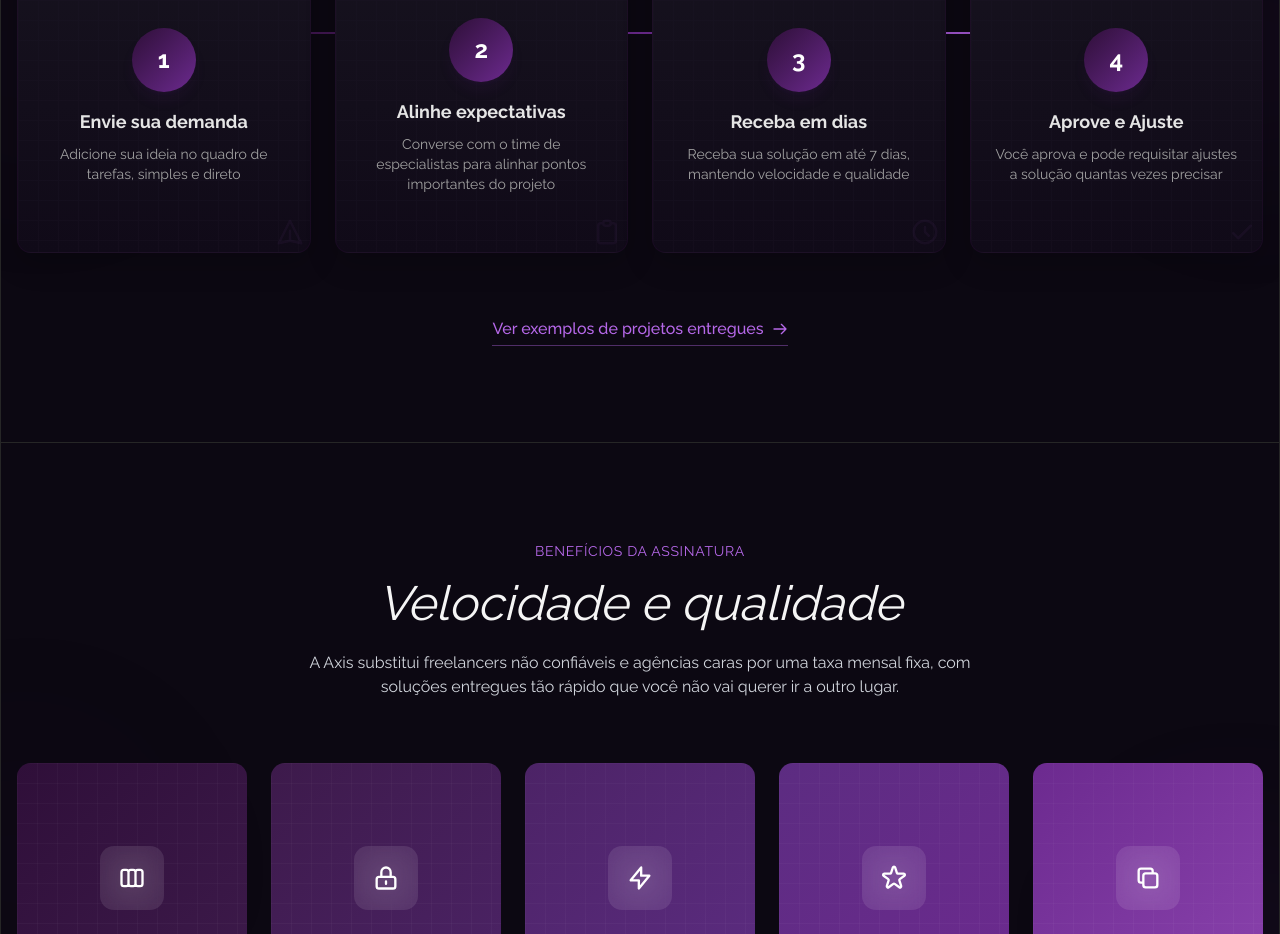
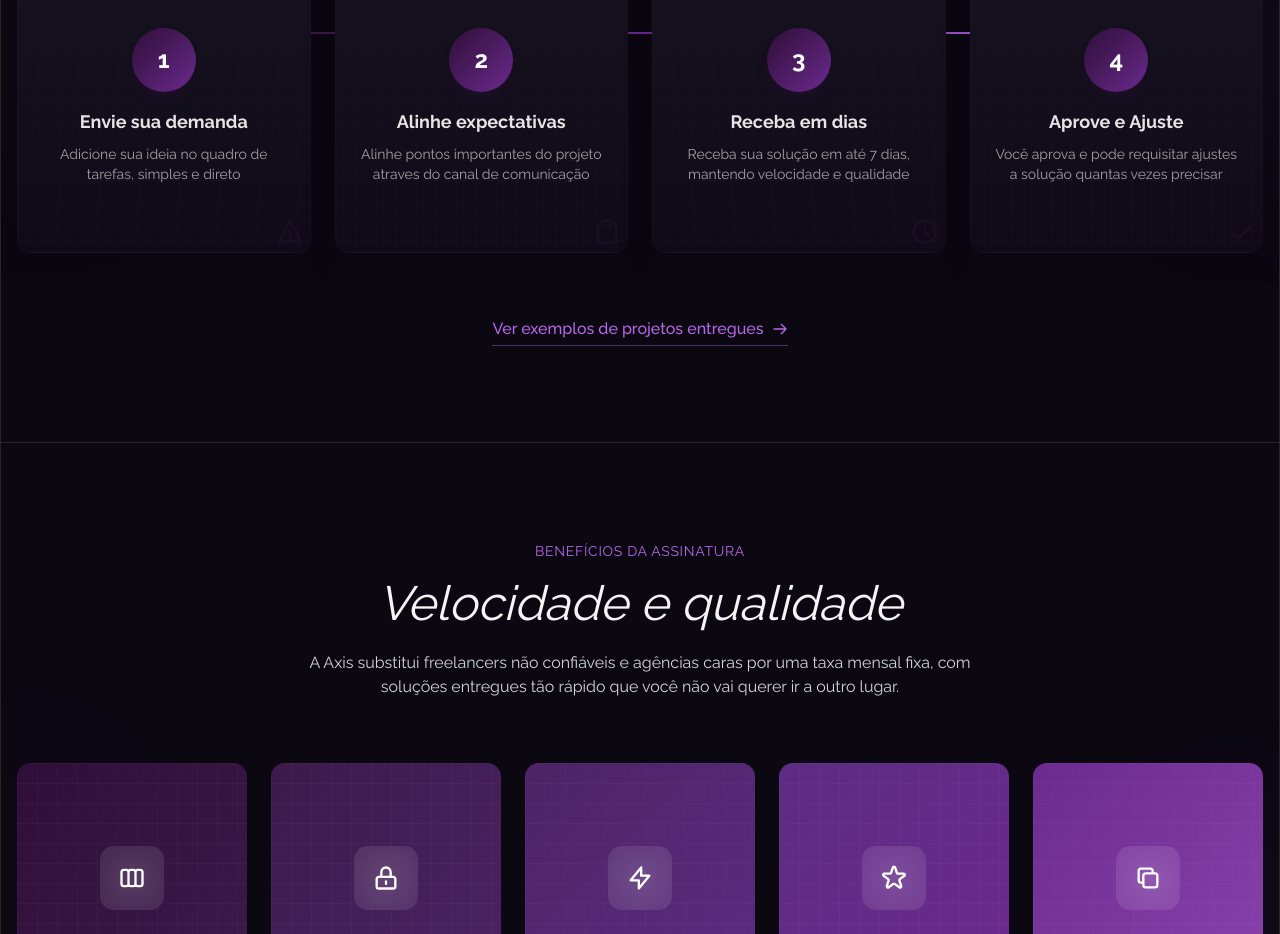
Before and after one commit to lktra30/lp-axis, a Next.js app: page / in a window 1280 px wide. Shown: the part 1120-2054 px from the top of the page. Built offline with nearby package versions, Linux system fonts and the light colour scheme; a web font is replaced by a local one.

Commit message:
Update milestone.tsx

```diff
--- a/src/components/demo/milestone.tsx
+++ b/src/components/demo/milestone.tsx
@@ -17,7 +17,7 @@ const milestones = [
   {
     number: 2,
     title: "Alinhe expectativas",
-    description: "Converse com o time de especialistas para alinhar pontos importantes do projeto",
+    description: "Alinhe pontos importantes do projeto atraves do canal de comunicação",
     icon: (
       <svg xmlns="http://www.w3.org/2000/svg" className="h-6 w-6" fill="none" viewBox="0 0 24 24" stroke="currentColor">
         <path strokeLinecap="round" strokeLinejoin="round" strokeWidth={2} d="M9 5H7a2 2 0 00-2 2v12a2 2 0 002 2h10a2 2 0 002-2V7a2 2 0 00-2-2h-2M9 5a2 2 0 002 2h2a2 2 0 002-2M9 5a2 2 0 012-2h2a2 2 0 012 2" />
```
